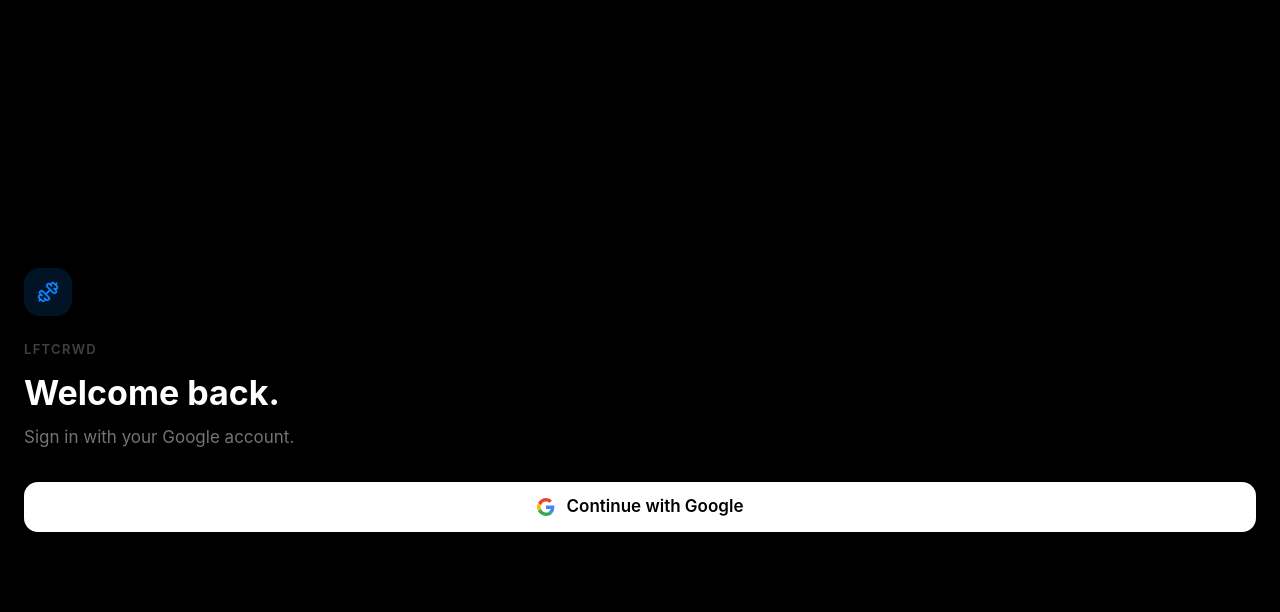
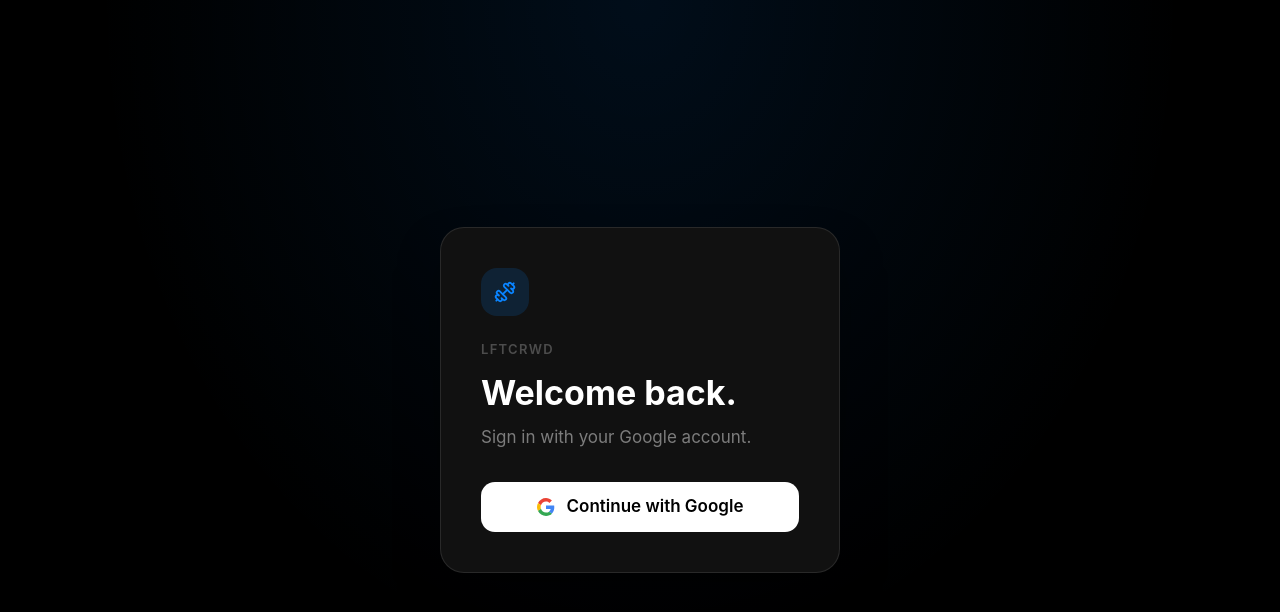
Before and after one commit to c1tadelstudios/lftcrwd, a Next.js app: page /login in a window 1280 px wide. Shown: the top 612 px of the page. Built offline with nearby package versions, Linux system fonts and the light colour scheme.

Commit message:
Login: centered sign-in card on desktop; phone layout unchanged

```diff
--- a/app/login/page.tsx
+++ b/app/login/page.tsx
@@ -24,8 +24,8 @@
   }, [] );
 
   return (
-    <div className="fixed inset-0 bg-black flex flex-col justify-center px-6 z-50">
-      <div className="space-y-8">
+    <div className="fixed inset-0 bg-black flex flex-col justify-center px-6 z-50 md:items-center md:bg-[radial-gradient(ellipse_at_top,rgba(10,132,255,0.10),transparent_60%)] md:bg-black">
+      <div className="space-y-8 w-full md:max-w-[400px] md:bg-[#111111] md:border md:border-white/10 md:rounded-3xl md:p-10 md:shadow-2xl md:shadow-black/60">
         <div>
           <div className="w-12 h-12 rounded-2xl bg-[#0a84ff]/15 flex items-center justify-center mb-6">
             <Dumbbell size={22} className="text-[#0a84ff]" strokeWidth={2} />
```
